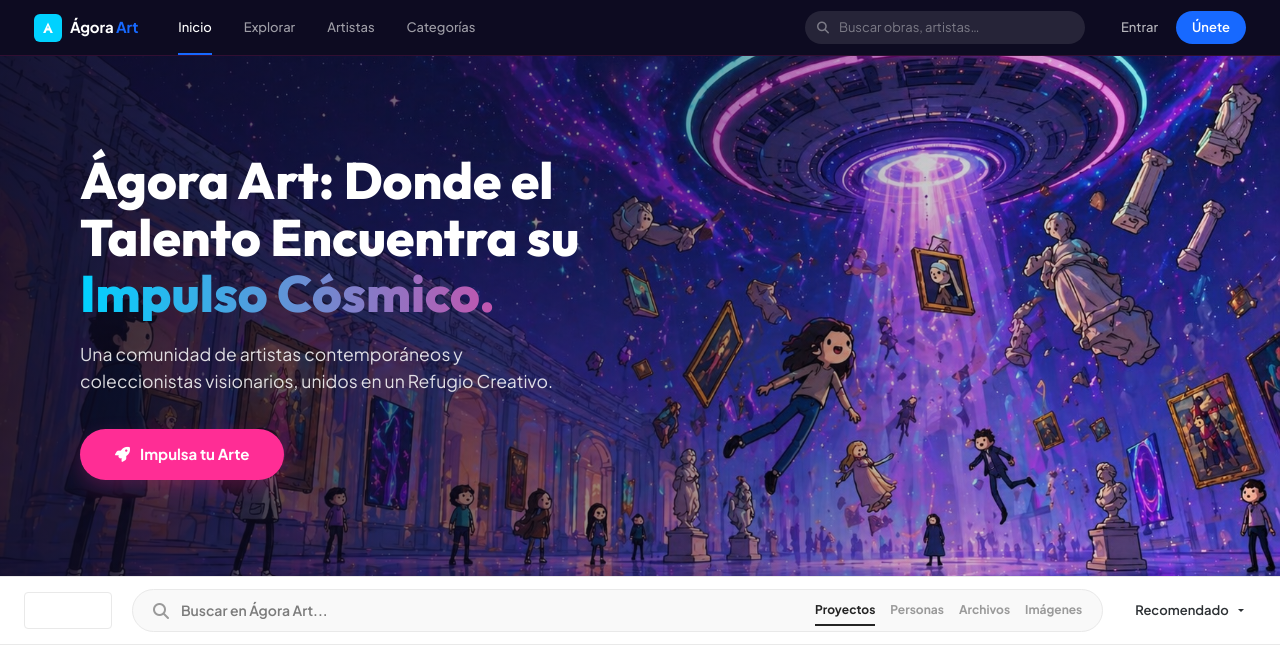
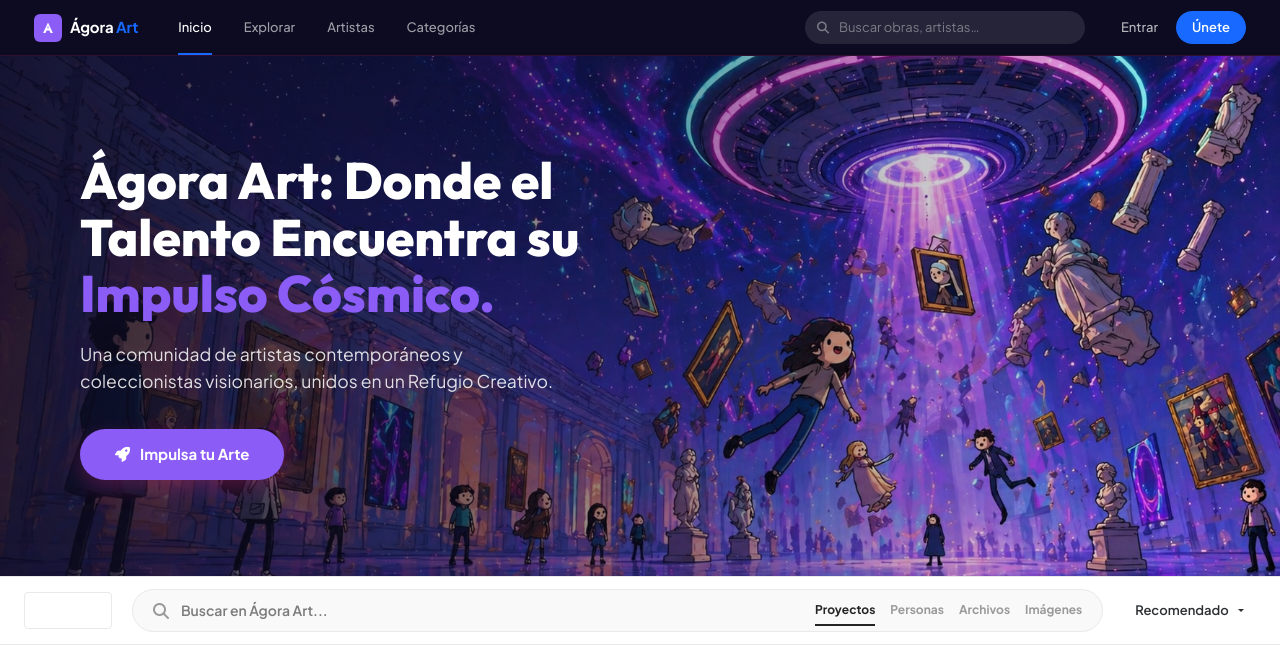
Before and after one commit to frankalexander-GM/pagina-wed, a Flask app: page / in a window 1280 px wide. Shown: the top 671 px of the page. Run offline with Flask 3, Linux system fonts and the light colour scheme.

Commit message:
style: aplicar Violeta Cósmico real (púrpura) y mejorar legibilidad del CTA

```diff
--- a/app/templates/base.html
+++ b/app/templates/base.html
@@ -56,7 +56,7 @@
     }
     .be-logo-icon {
         width: 28px; height: 28px;
-        background: #00D2FF; /* Cian Cosmico */
+        background: #8B5CF6; /* Cian Cosmico */
         border-radius: 6px;
         display: flex; align-items: center; justify-content: center;
     }
--- a/app/templates/public/home.html
+++ b/app/templates/public/home.html
@@ -67,7 +67,7 @@
 
     .hero-text-side h1 span {
         display: block;
-        background: linear-gradient(90deg, #00D2FF 0%, #FF2D95 100%);
+        background: linear-gradient(90deg, #8B5CF6 0%, #8B5CF6 100%);
         -webkit-background-clip: text;
         -webkit-text-fill-color: transparent;
     }
@@ -85,7 +85,7 @@
         display: inline-flex;
         align-items: center;
         gap: 10px;
-        background: #FF2D95;
+        background: #8B5CF6;
         color: #FFFFFF !important;
         padding: 14px 35px;
         border-radius: 100px;
@@ -588,8 +588,8 @@
 <section style="padding: 60px 0; background: var(--bg-color);">
     <div class="container">
         <div style="background: linear-gradient(135deg, #1B2B3A 0%, #1B8FA0 50%, #8A6EA8 100%); padding: 100px 40px; border-radius: 30px; text-align: center; color: #FFFFFF !important; box-shadow: 0 20px 40px rgba(0,0,0,0.15); position: relative; overflow: hidden;">
-            <h2 style="font-family: 'Josefin Sans', sans-serif; font-size: 38px; font-weight: 700; margin-bottom: 20px;">Tu arte merece un refugio propio</h2>
-            <p style="font-family: 'Josefin Sans', sans-serif; font-size: 18px; opacity: 0.9; font-style: italic; margin-bottom: 40px; max-width: 700px; margin-left: auto; margin-right: auto;">Sin algoritmos que decidan quién te ve. Sin ruido. Solo tu obra y las personas que genuinamente la valoran.</p>
+            <h2 style="font-family: 'Josefin Sans', sans-serif; font-size: 42px; font-weight: 800; margin-bottom: 24px; text-shadow: 0 4px 15px rgba(0,0,0,0.4);">Tu arte merece un refugio propio</h2>
+            <p style="font-family: 'Josefin Sans', sans-serif; font-size: 20px; opacity: 1; font-weight: 500; letter-spacing: 0.5px; color: #FFFFFF; margin-bottom: 40px; max-width: 700px; margin-left: auto; margin-right: auto;">Sin algoritmos que decidan quién te ve. Sin ruido. Solo tu obra y las personas que genuinamente la valoran.</p>
             <a href="{{ url_for('public.explorar') }}" style="display: inline-flex; align-items: center; gap: 10px; background: white; color: #1B2B3A; padding: 15px 35px; border-radius: 100px; text-decoration: none; font-family: 'Josefin Sans', sans-serif; font-weight: 700; font-size: 14px; letter-spacing: 1px; transition: 0.3s; box-shadow: 0 10px 20px rgba(0,0,0,0.1);">
                 <i class="fas fa-compass"></i>
                 EXPLORAR OBRAS
```
